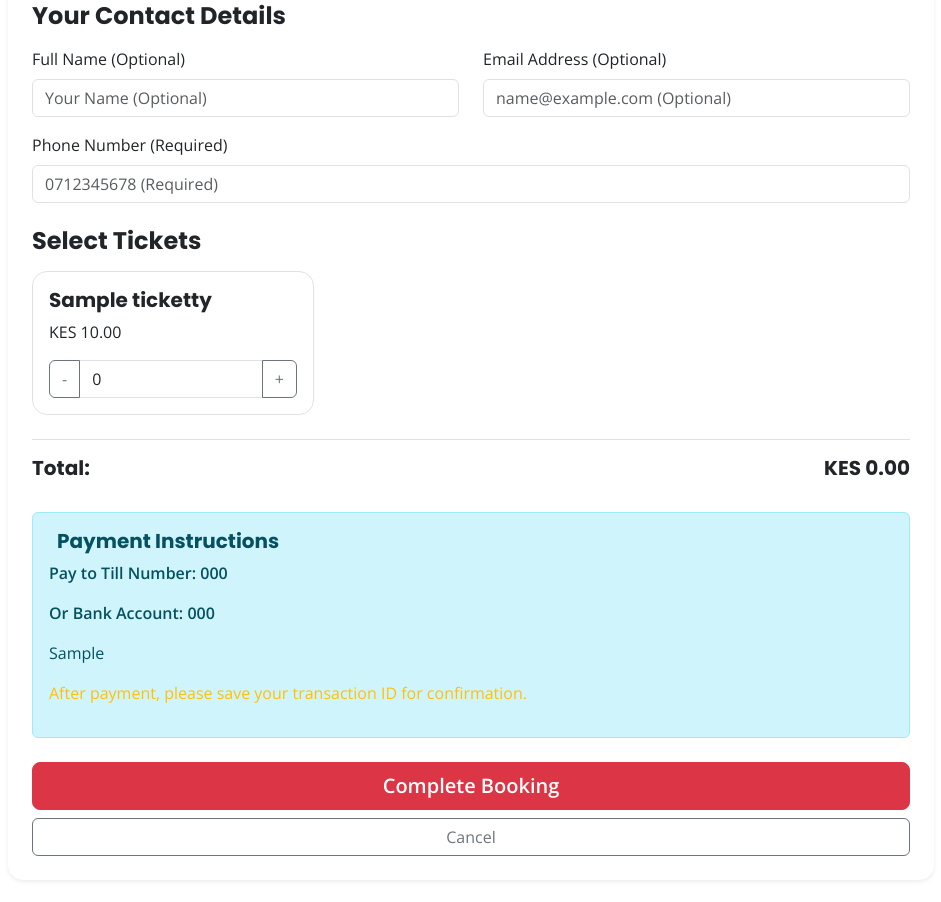
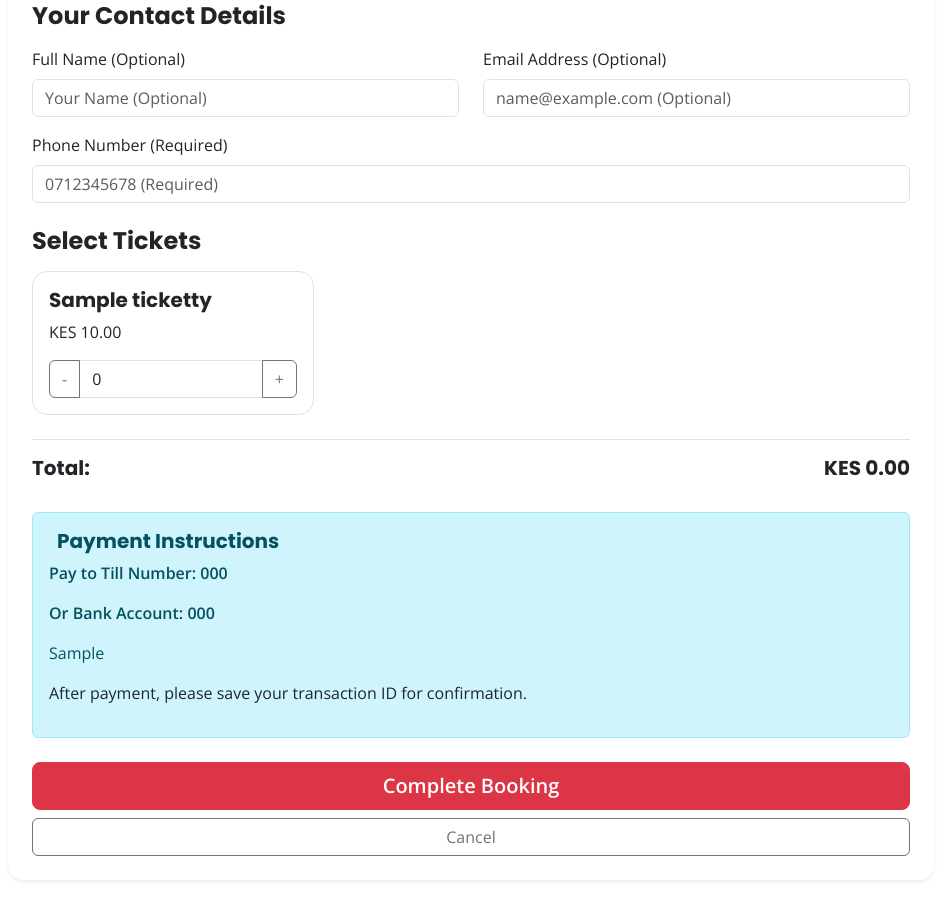
Before and after one commit to kri1987s/mkenyaisaak, a Django app: page /events/1/book/ in a window 1280 px wide. Shown: the part 194-1096 px from the top of the page, without its empty margins (169-1110 px from the left). Run offline with Django 5.2, Linux system fonts and the light colour scheme; tables that the repository leaves empty hold one stand-in row (values such as "Sample post"); parts of the project's set-up code (start-up, migrations or seed data) failed here and were passed over.

Commit message:
Fix color contrast in booking templates
- Changed text-warning to text-dark for better readability
- Fixed the 'after payment, please save your transaction ID' messages
  in both booking confirmation and booking form templates
- Ensured good contrast against background for improved legibility

```diff
--- a/events/templates/events/booking_confirmation.html
+++ b/events/templates/events/booking_confirmation.html
@@ -34,7 +34,7 @@
                         {% if booking.tickets.first.ticket_type.event.payment_instructions %}
                             <div class="mt-2">{{ booking.tickets.first.ticket_type.event.payment_instructions|linebreaks }}</div>
                         {% endif %}
-                        <p class="mt-3 text-warning"><strong>After payment, please save your transaction ID and contact us for confirmation.</strong></p>
+                        <p class="mt-3 text-dark"><strong>After payment, please save your transaction ID and contact us for confirmation.</strong></p>
                     </div>
 
                     <div class="card border-0 bg-light p-3 text-start mb-4">
--- a/events/templates/events/booking_form.html
+++ b/events/templates/events/booking_form.html
@@ -81,7 +81,7 @@
                                 {% if event.payment_instructions %}
                                     <p>{{ event.payment_instructions|linebreaks }}</p>
                                 {% endif %}
-                                <p class="text-warning">After payment, please save your transaction ID for confirmation.</p>
+                                <p class="text-dark">After payment, please save your transaction ID for confirmation.</p>
                             </div>
                         {% endif %}
 
```
